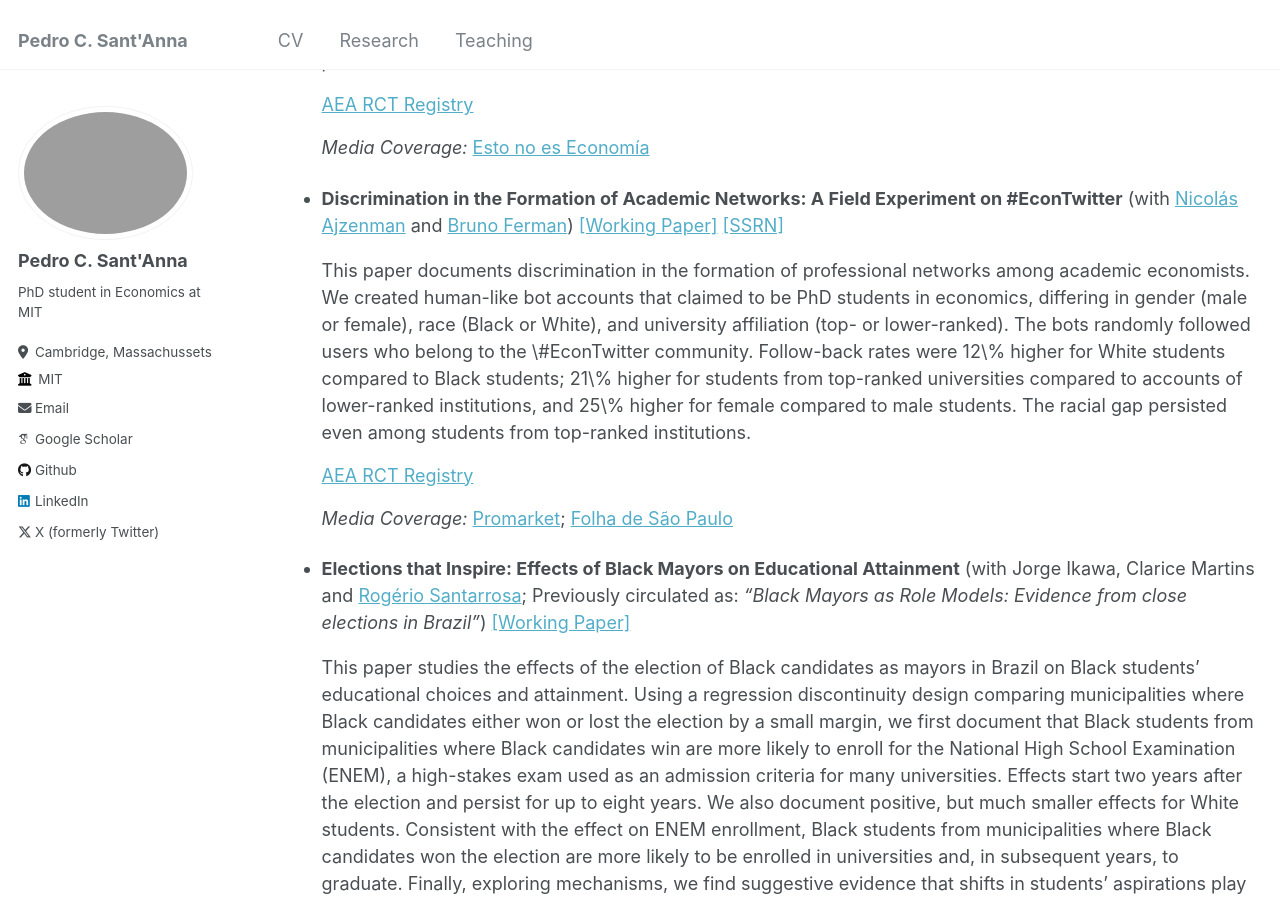
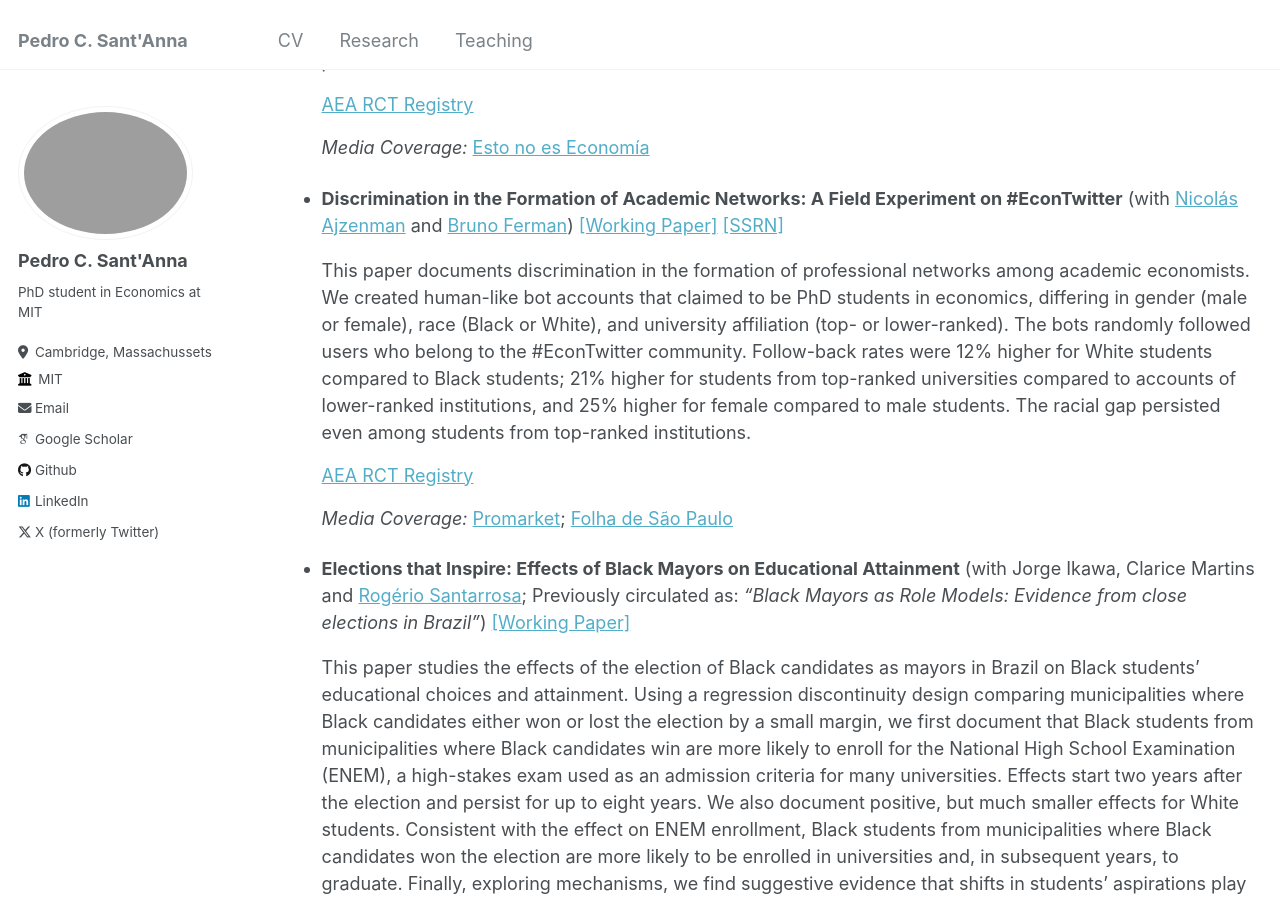
Before and after one commit to pedrosant-anna/pedrosant-anna.github.io, a Jekyll site: the page built from _pages/research.md, in a window 1280 px wide and 900 px high, scrolled down 491 px. Built offline with Jekyll 4.4.1, drawn with Linux system fonts in a browser that asks for light colours; some web fonts are replaced.

Commit message:
Update research.md

```diff
--- a/_pages/research.md
+++ b/_pages/research.md
@@ -18,7 +18,7 @@ author_profile: true
 - **Discrimination in the Formation of Academic Networks: A Field Experiment on #EconTwitter** (with <a href="http://www.ajzenman.com/" target="_blank">Nicolás Ajzenman</a> and <a href="https://sites.google.com/site/brunoferman/" target="_blank">Bruno Ferman</a>) <a href="../files/Discrimination_Twitter_Jan13.pdf" target="_blank">[Working Paper]</a> <a href="http://ssrn.com/abstract=4323614" target="_blank">[SSRN]</a>
 
 <div style="margin-left: 40px;">
-<p style="padding-top:0;line-height:1.5em;margin-bottom:-2px;">This paper documents discrimination in the formation of professional networks among academic economists. We created human-like bot accounts that claimed to be PhD students in economics, differing in gender (male or female), race (Black or White), and university affiliation (top- or lower-ranked). The bots randomly followed users who belong to the \#EconTwitter community. Follow-back rates were 12\% higher for White students compared to Black students; 21\% higher for students from top-ranked universities compared to accounts of lower-ranked institutions, and 25\% higher for female compared to male students. The racial gap persisted even among students from top-ranked institutions.</p>
+<p style="padding-top:0;line-height:1.5em;margin-bottom:-2px;">This paper documents discrimination in the formation of professional networks among academic economists. We created human-like bot accounts that claimed to be PhD students in economics, differing in gender (male or female), race (Black or White), and university affiliation (top- or lower-ranked). The bots randomly followed users who belong to the #EconTwitter community. Follow-back rates were 12% higher for White students compared to Black students; 21% higher for students from top-ranked universities compared to accounts of lower-ranked institutions, and 25% higher for female compared to male students. The racial gap persisted even among students from top-ranked institutions.</p>
 
 <p style="margin-bottom:-2px;"><a href="https://www.socialscienceregistry.org/trials/9507" target="_blank">AEA RCT Registry</a></p>
 
```
